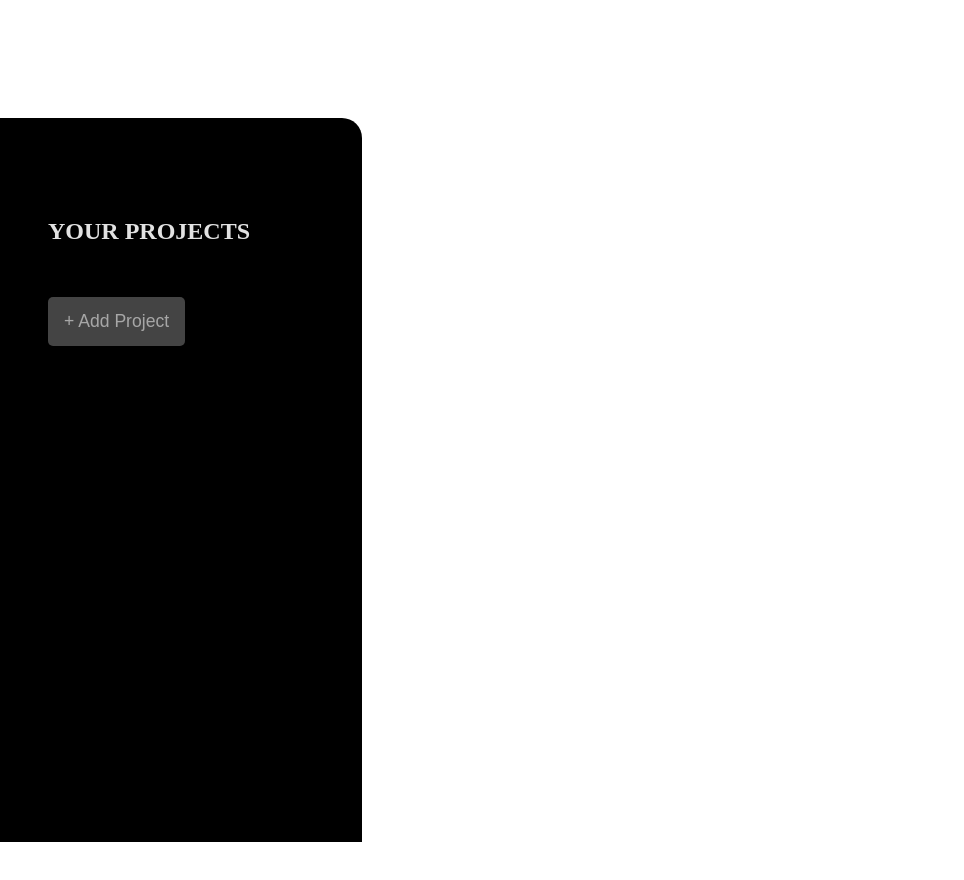
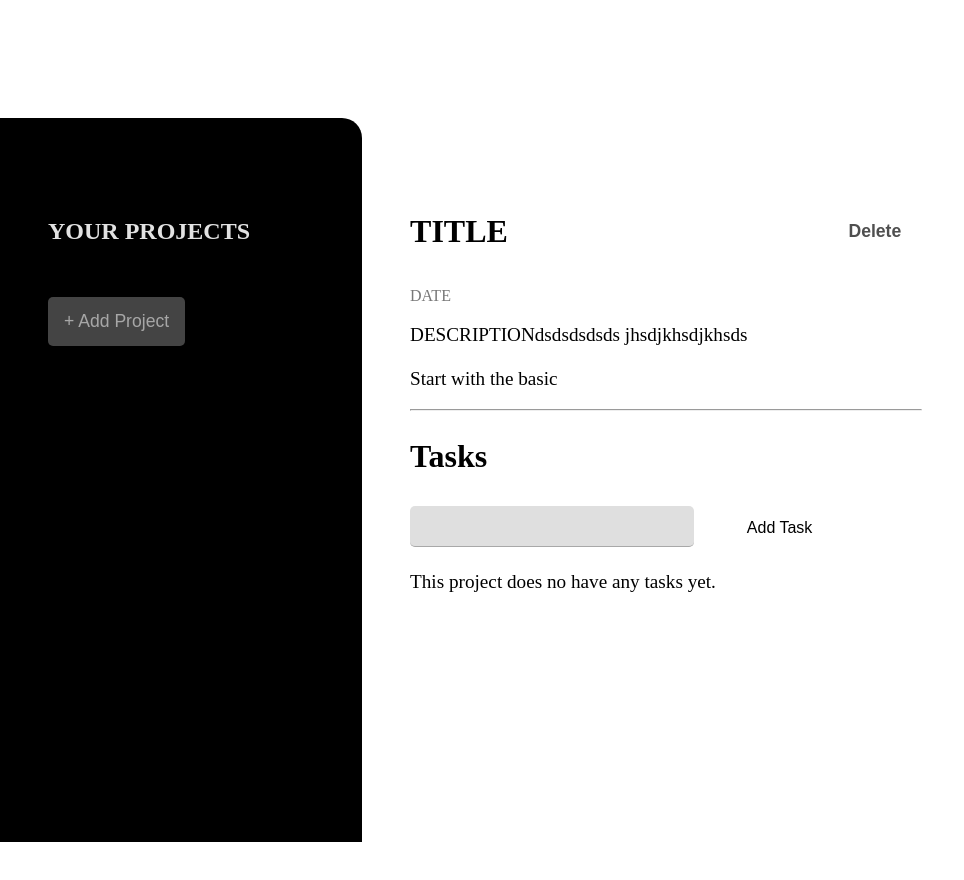
Before and after one commit to Mr-Luka/react-project-manager-app, a React (Vite) app: page / in a window 1280 px wide. Shown: the top 880 px of the page, without its empty margins (0-964 px from the left). Built offline with nearby package versions, Linux system fonts and the light colour scheme.

Commit message:
project info done html

```diff
--- a/src/App.jsx
+++ b/src/App.jsx
@@ -16,6 +16,23 @@ function App() {
             </ol>
           </div>
         </div>
+        <div className='project'>
+          <div className='title-and-button'>
+            <h1>TITLE</h1>
+            <button>Delete</button>
+          </div>
+          <p>DATE</p>
+          <p>DESCRIPTIONdsdsdsdsds jhsdjkhsdjkhsds<br/> <br/>Start with the basic</p>
+          <hr></hr>
+          <h2>Tasks</h2>
+          <div className="tasks">
+            <input></input>
+            <button>Add Task</button>
+          </div>
+          <ol>
+            <li>This project does no have any tasks yet.</li>
+          </ol>
+        </div>
 
       </div>
     </>
```
